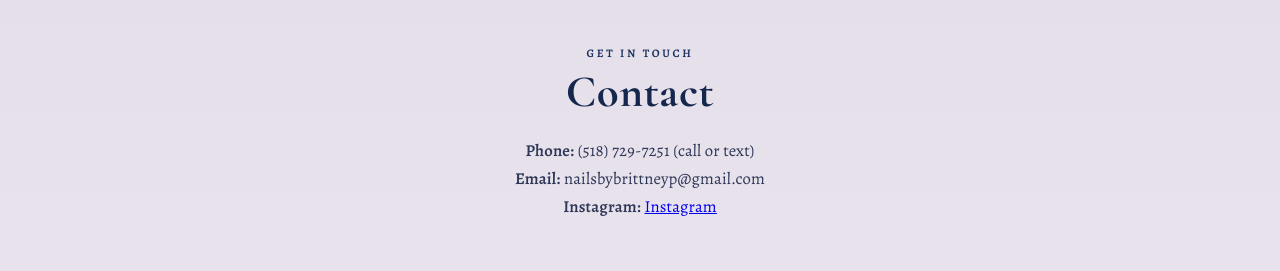
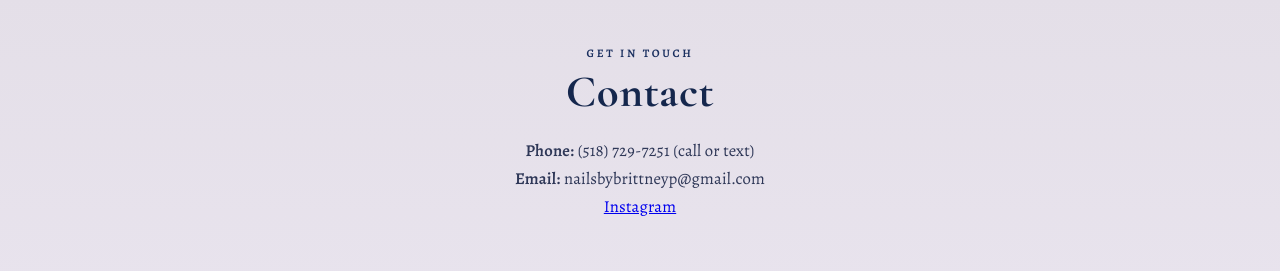
Before and after one commit to ADK-Digital/NailsByBrittney, a React (Vite) app: page / in a window 1280 px wide. Shown: the part 4380-4651 px from the top of the page. Built offline with nearby package versions, Linux system fonts and the light colour scheme; no server answers; the database is empty.

Commit message:
Refine contact Instagram link

```diff
--- a/src/App.jsx
+++ b/src/App.jsx
@@ -433,7 +433,7 @@ export default function App() {
       <Divider />
       <BookingSection services={services} />
       <Divider />
-      <section id="contact" className="section alt"><div className="container"><SectionHeading title="Contact" eyebrow="Get in Touch" /><p className="contact-blurb"><strong>Phone:</strong> {PHONE_DISPLAY} (call or text)<br /><strong>Email:</strong> {EMAIL}<br /><strong>Instagram:</strong> <a href={INSTAGRAM_URL} target="_blank" rel="noreferrer">Instagram</a></p></div></section>
+      <section id="contact" className="section alt"><div className="container"><SectionHeading title="Contact" eyebrow="Get in Touch" /><p className="contact-blurb"><strong>Phone:</strong> {PHONE_DISPLAY} (call or text)<br /><strong>Email:</strong> {EMAIL}<br /><a href={INSTAGRAM_URL} target="_blank" rel="noreferrer">Instagram</a></p></div></section>
       <Divider />
       <section id="location" className="section"><div className="container split"><div><SectionHeading title="Location" eyebrow="Visit" /><p>Brittney Prosser at "Bronzed and Polished"<br />139 Eastview Dr<br />Emerald Isle NC 28594<br />{PHONE_DISPLAY}<br />{EMAIL}</p></div><div className="map-shell"><iframe title="Map" className="map" loading="lazy" src="https://www.google.com/maps?q=139%20Eastview%20Dr%2C%20Emerald%20Isle%20NC%2028594&output=embed" /></div></div></section>
       <footer className="footer" role="contentinfo"><div className="container"><p>Nails by Brittney</p><p>{PHONE_DISPLAY} • {EMAIL}</p><p>Designed, hosted, and managed by <a href="https://www.adk-digital.com" target="_blank" rel="noreferrer">ADK Digital</a></p></div></footer>
```
